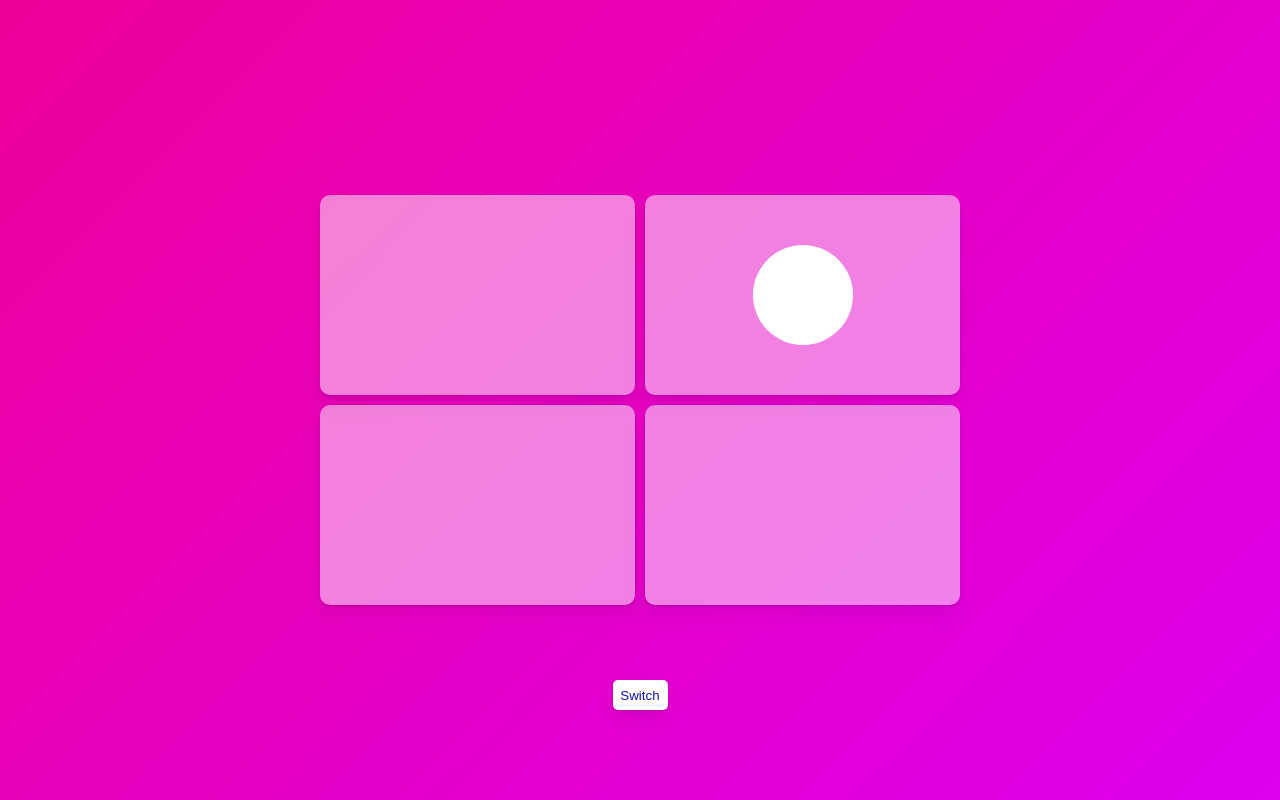
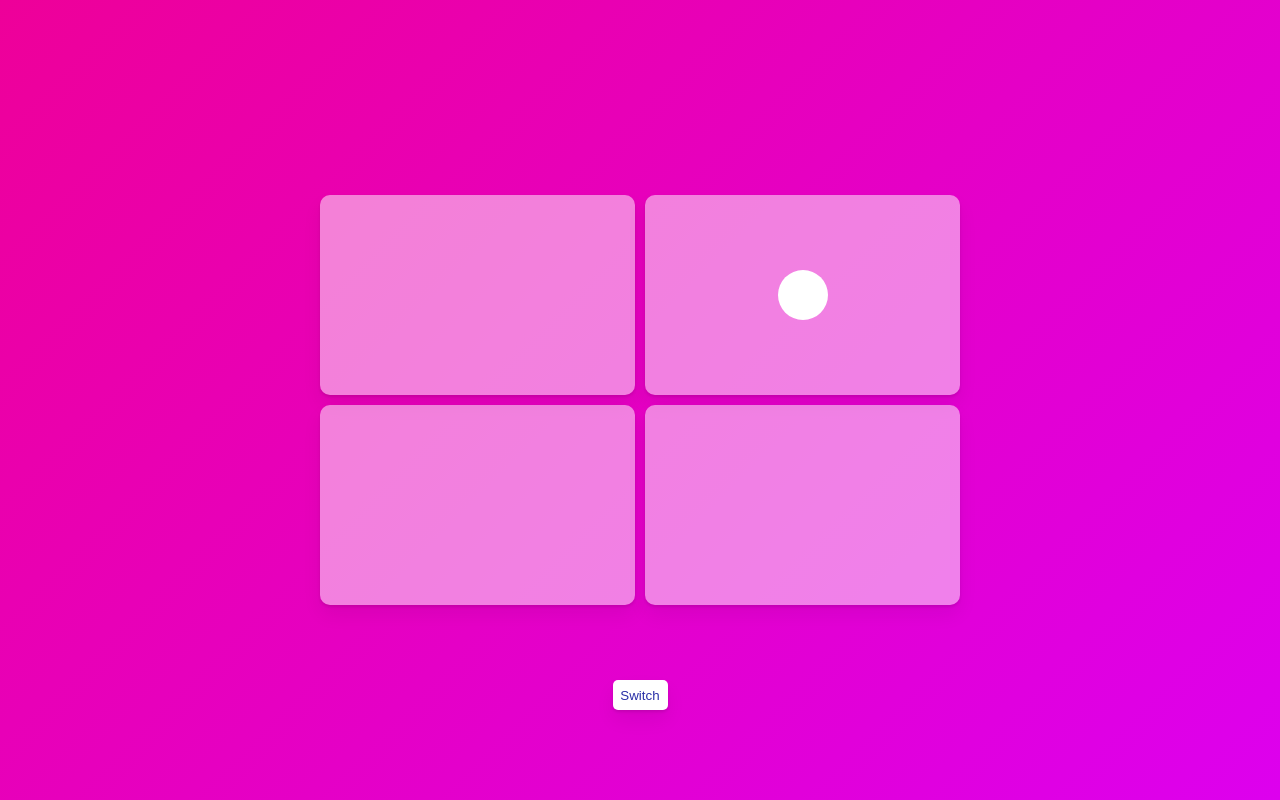
Before and after one commit to working-zima/react-masterclass, a React (Create React App) app: page / in a window 1280 px wide. Built offline with nearby package versions, Linux system fonts and the light colour scheme.

Commit message:
fix: Circle 컴포넌트의 이동 motion 버튼과 공 크기 수정

```diff
--- a/src/App.tsx
+++ b/src/App.tsx
@@ -36,7 +36,6 @@ const Button = styled(motion.button)`
   border: none;
   border-radius: 5px;
   box-shadow: 0 2px 3px rgba(0, 0, 0, 0.1), 0 10px 20px rgba(0, 0, 0, 0.06);
-  color: #1114ac;
   background-color: white;
 `;
 
@@ -51,8 +50,8 @@ const Overlay = styled(motion.div)`
 
 const Circle = styled(motion.div)`
   background-color: white;
-  height: 100px;
-  width: 100px;
+  height: 50px;
+  width: 50px;
 `;
 
 const boxVariants = {
@@ -60,10 +59,6 @@ const boxVariants = {
   hover2: { scale: 1.1, x: 17, y: -10 },
   hover3: { scale: 1.1, x: -17, y: 10 },
   hover4: { scale: 1.1, x: 17, y: 10 },
-};
-
-const buttonVariants = {
-  click: { scale: 1.2, color: "red" },
 };
 
 function App() {
@@ -90,13 +85,24 @@ function App() {
           </Box>
         ))}
       </Grid>
-      <Button
-        variants={buttonVariants}
-        whileTap="click"
-        onClick={toggleClicked}
-      >
-        Switch
-      </Button>
+      {!clicked ? (
+        <Button
+          layoutId="switch"
+          style={{ scale: 1, color: "#292fa7" }}
+          onClick={toggleClicked}
+        >
+          Switch
+        </Button>
+      ) : null}
+      {clicked ? (
+        <Button
+          layoutId="switch"
+          style={{ scale: 1.2, color: "#e60606" }}
+          onClick={toggleClicked}
+        >
+          Switch
+        </Button>
+      ) : null}
       <AnimatePresence>
         {id ? (
           <Overlay
```
